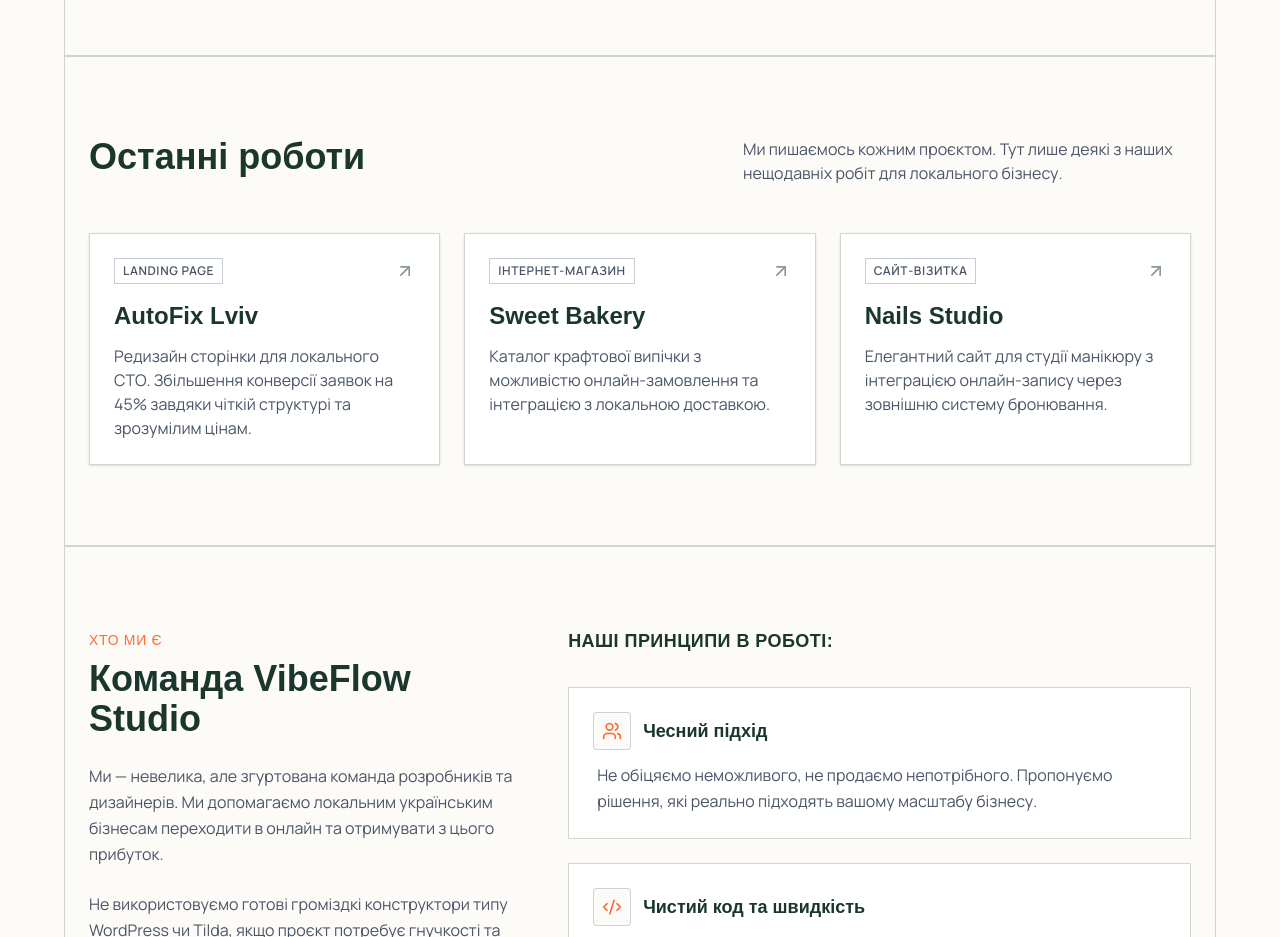
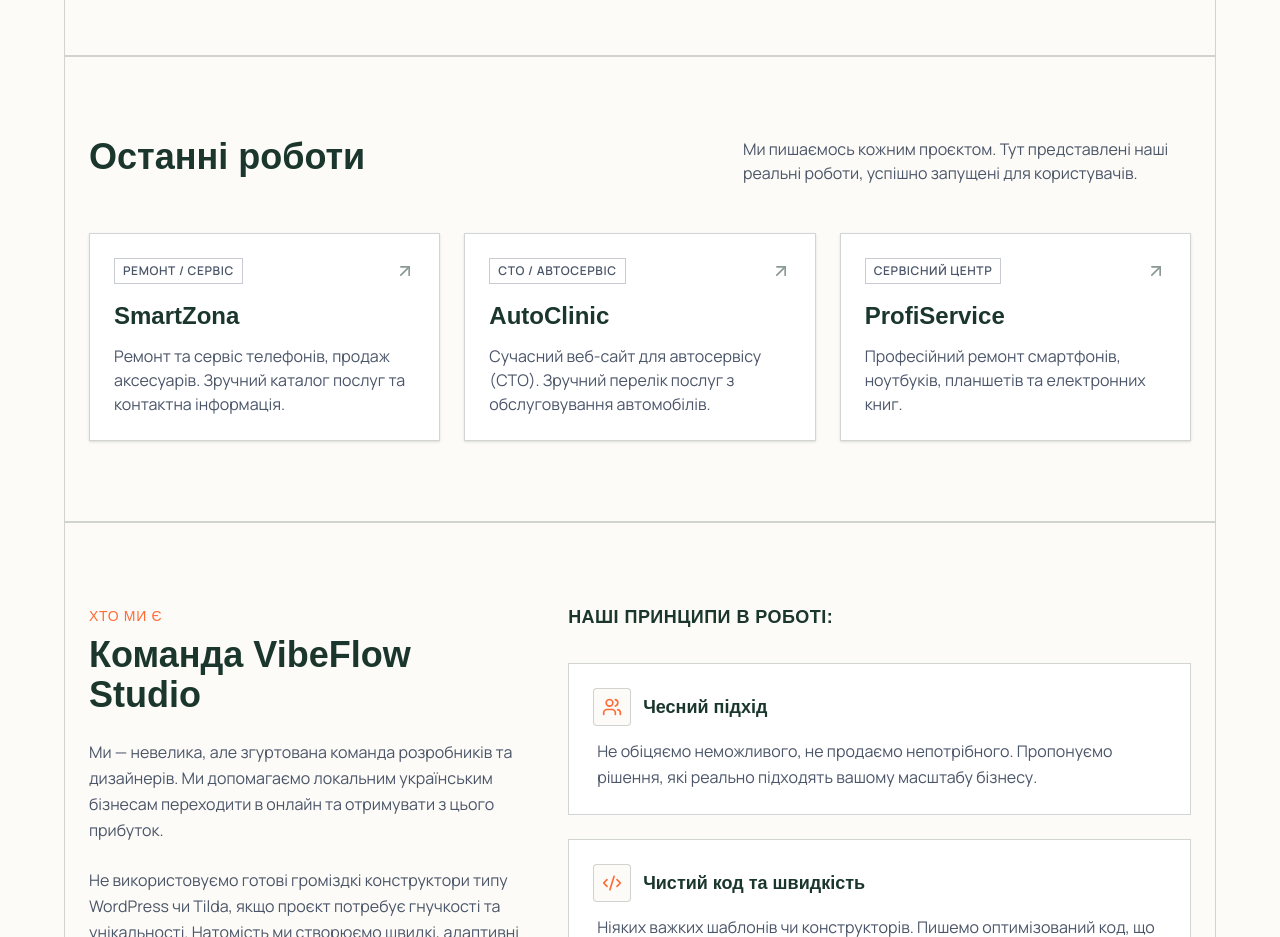
Before and after one commit to messengermaksym/portfolio, a React (Vite) app: page / in a window 1280 px wide. Shown: the part 1740-2677 px from the top of the page. Built offline with nearby package versions, Linux system fonts and the light colour scheme; a web font is replaced by a local one.

Commit message:
Update portfolio section with user's real GitHub Pages projects

```diff
--- a/src/components/Portfolio.tsx
+++ b/src/components/Portfolio.tsx
@@ -4,24 +4,27 @@
 const projects = [
   {
     id: 1,
-    client: 'AutoFix Lviv',
-    type: 'Landing Page',
-    description: 'Редизайн сторінки для локального СТО. Збільшення конверсії заявок на 45% завдяки чіткій структурі та зрозумілим цінам.',
-    color: 'bg-primary/5'
+    client: 'SmartZona',
+    type: 'Ремонт / Сервіс',
+    description: 'Ремонт та сервіс телефонів, продаж аксесуарів. Зручний каталог послуг та контактна інформація.',
+    color: 'bg-primary/5',
+    link: 'https://messengermaksym.github.io/SmartZona/'
   },
   {
     id: 2,
-    client: 'Sweet Bakery',
-    type: 'Інтернет-магазин',
-    description: 'Каталог крафтової випічки з можливістю онлайн-замовлення та інтеграцією з локальною доставкою.',
-    color: 'bg-accent/5'
+    client: 'AutoClinic',
+    type: 'СТО / Автосервіс',
+    description: 'Сучасний веб-сайт для автосервісу (СТО). Зручний перелік послуг з обслуговування автомобілів.',
+    color: 'bg-accent/5',
+    link: 'https://messengermaksym.github.io/AutoClinic/'
   },
   {
     id: 3,
-    client: 'Nails Studio',
-    type: 'Сайт-візитка',
-    description: 'Елегантний сайт для студії манікюру з інтеграцією онлайн-запису через зовнішню систему бронювання.',
-    color: 'bg-text-muted/5'
+    client: 'ProfiService',
+    type: 'Сервісний центр',
+    description: 'Професійний ремонт смартфонів, ноутбуків, планшетів та електронних книг.',
+    color: 'bg-text-muted/5',
+    link: 'https://messengermaksym.github.io/ProfiService/'
   }
 ];
 
@@ -31,13 +34,19 @@
       <div className="flex flex-col md:flex-row justify-between items-start mb-12">
         <h2 className="text-4xl">Останні роботи</h2>
         <p className="max-w-md text-text-muted mt-4 md:mt-0">
-          Ми пишаємось кожним проєктом. Тут лише деякі з наших нещодавніх робіт для локального бізнесу.
+          Ми пишаємось кожним проєктом. Тут представлені наші реальні роботи, успішно запущені для користувачів.
         </p>
       </div>
 
       <div className="grid grid-cols-1 md:grid-cols-2 lg:grid-cols-3 gap-6">
         {projects.map((project) => (
-          <div key={project.id} className={`utilitarian-card flex flex-col h-full group ${project.color}`}>
+          <a
+            key={project.id}
+            href={project.link}
+            target="_blank"
+            rel="noopener noreferrer"
+            className={`utilitarian-card flex flex-col h-full group hover:border-primary transition-all duration-300 ${project.color} block`}
+          >
             <div className="flex justify-between items-center mb-4">
               <span className="text-xs font-bold uppercase tracking-wider text-text-muted border border-text-muted/30 px-2 py-1">
                 {project.type}
@@ -46,7 +55,7 @@
             </div>
             <h3 className="text-2xl mb-3">{project.client}</h3>
             <p className="text-text-muted flex-grow">{project.description}</p>
-          </div>
+          </a>
         ))}
       </div>
     </section>
```
